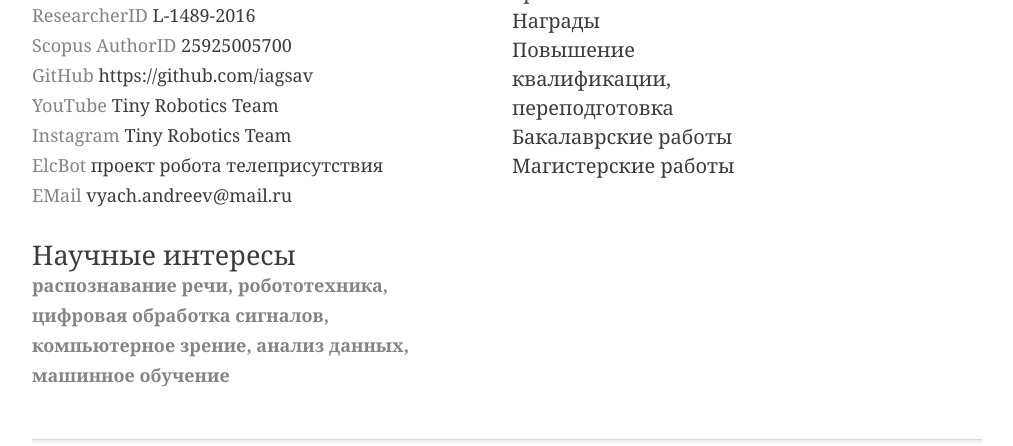
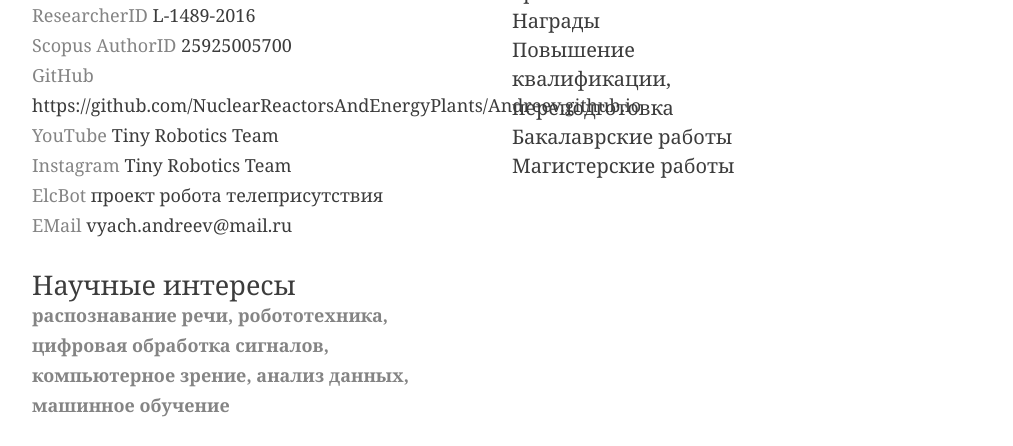
Before and after one commit to NuclearReactorsAndEnergyPlants/Andreev.github.io, a plain HTML site: page index.html in a window 1280 px wide. Shown: the part 280-726 px from the top of the page, without its empty margins (133-1146 px from the left). Drawn offline with nearby package versions, Linux system fonts and the light colour scheme.

Commit message:
Update index.html

```diff
--- a/index.html
+++ b/index.html
@@ -34,7 +34,7 @@
 	     ORCID <a href="http://orcid.org/0000-0002-3644-5234">0000-0002-3644-5234</a><br>
 	     ResearcherID <a href="http://www.researcherid.com/rid/L-1489-2016">L-1489-2016</a><br>
 		 Scopus AuthorID <a href="https://www.scopus.com/authid/detail.uri?authorId=25925005700">25925005700</a><br>
-	     GitHub <a href="https://github.com/iagsav"> https://github.com/iagsav</a><br>
+	     GitHub <a href="https://github.com/NuclearReactorsAndEnergyPlants/Andreev.github.io/"> https://github.com/NuclearReactorsAndEnergyPlants/Andreev.github.io</a><br>
 	    YouTube <a href="https://www.youtube.com/channel/UCov4Y7xGLQ3mt8ctQ4jSBpg?view_as=subscriber">Tiny Robotics Team</a><br>
 	    Instagram <a href="https://www.instagram.com/tinyroboticsteam/">Tiny Robotics Team</a><br>
 	    ElcBot <a href="https://tinyroboticsteam.github.io/ElcBot/"> проект робота телеприсутствия </a><br>
```
